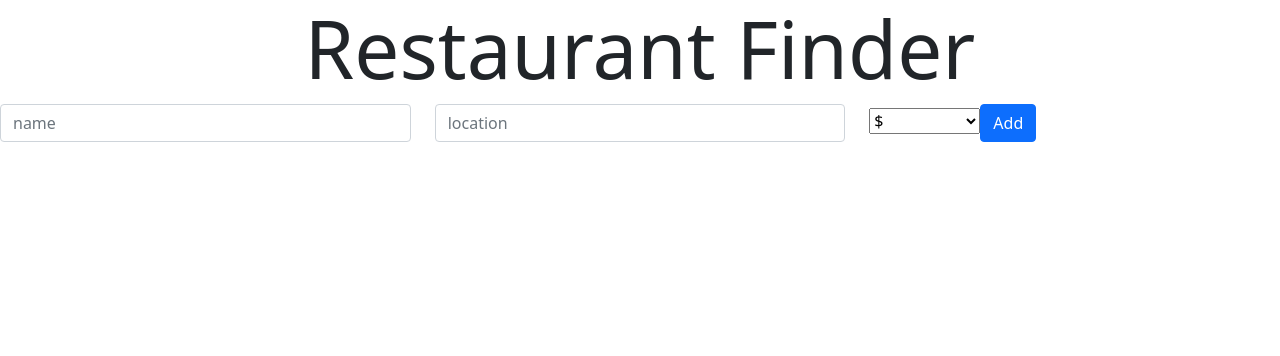
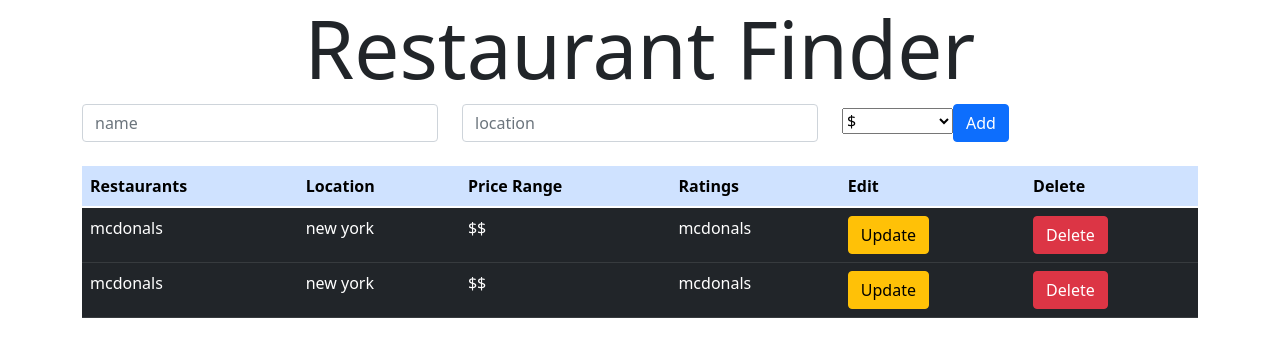
Before and after one commit to EvianTan/yelp, a React (Create React App) app in the folder client/: page / in a window 1280 px wide. Shown: the top 356 px of the page. Built offline with nearby package versions, Linux system fonts and the light colour scheme; no server answers.

Commit message:
routes from react to express

```diff
--- a/client/package.json
+++ b/client/package.json
@@ -6,6 +6,7 @@
     "@testing-library/jest-dom": "^5.16.2",
     "@testing-library/react": "^12.1.3",
     "@testing-library/user-event": "^13.5.0",
+    "axios": "^0.26.0",
     "react": "^17.0.2",
     "react-dom": "^17.0.2",
     "react-router-dom": "^6.2.1",
--- a/client/src/App.jsx
+++ b/client/src/App.jsx
@@ -1,11 +1,14 @@
 import React from 'react';
 import {BrowserRouter, Routes, Route} from "react-router-dom";
+import { RestaurantsContextProvider } from './context/RestaurantsContext';
 import Home from './routes/Home';
 import RestaurantDetailPage from './routes/RestaurantDetailPage';
 import UpdatePage from './routes/UpdatePage';
 
 const App = () => {
     return (
+        <RestaurantsContextProvider>
+            <div className='container'>
                 <BrowserRouter>
                     <Routes>
                         <Route path="/" element={<Home />}></Route>
@@ -13,6 +16,8 @@ const App = () => {
                         <Route path="/restaurants/:id" element={<RestaurantDetailPage />}></Route>
                     </Routes>
                 </BrowserRouter>
+            </div>
+        </RestaurantsContextProvider>
     );
 }
 
--- /dev/null
+++ b/client/src/apis/RestaurantFinder.js
@@ -0,0 +1,5 @@
+import axios from "axios";
+
+export default axios.create({
+    baseURL: "http://localhost:5000/api/v1/restaurants"
+});
--- a/client/src/components/RestaurantList.jsx
+++ b/client/src/components/RestaurantList.jsx
@@ -0,0 +1,51 @@
+import React, {useEffect} from 'react'
+import RestaurantFinder from '../apis/RestaurantFinder'
+
+const RestaurantList = () => {
+
+    useEffect(async () => {
+        try {
+            const response = await RestaurantFinder.get("/");
+            console.log(response);
+        } catch (error) {
+            console.log(error);
+        }
+    },[])
+
+  return (
+    <div className='list-group'>
+        <table className="table table-hover table-dark">
+            <thead>
+                <tr className="table-primary">
+                    <th scope='col'>Restaurants</th>
+                    <th scope='col'>Location</th>
+                    <th scope='col'>Price Range</th>
+                    <th scope='col'>Ratings</th>
+                    <th scope='col'>Edit</th>
+                    <th scope='col'>Delete</th>
+                </tr>
+            </thead>
+            <tbody>
+                <tr>
+                    <td>mcdonals</td>
+                    <td>new york</td>
+                    <td>$$</td>
+                    <td>mcdonals</td>
+                    <td><button className="btn btn-warning">Update</button></td>
+                    <td><button className="btn btn-danger">Delete</button></td>
+                </tr>
+                <tr>
+                    <td>mcdonals</td>
+                    <td>new york</td>
+                    <td>$$</td>
+                    <td>mcdonals</td>
+                    <td><button className="btn btn-warning">Update</button></td>
+                    <td><button className="btn btn-danger">Delete</button></td>
+                </tr>
+            </tbody>
+        </table>
+    </div>
+  )
+}
+
+export default RestaurantList
--- /dev/null
+++ b/client/src/context/RestaurantsContext.js
@@ -0,0 +1,13 @@
+import React, {useState, createContext} from "react";
+
+export const RestaurantsContext = createContext();
+
+export const RestaurantsContextProvider = (props) => {
+    const [restaurants, setRestaurants] = useState([]);
+
+    return (
+        <RestaurantsContext.Provider value={{restaurants, setRestaurants}}>
+            {props.children}
+        </RestaurantsContext.Provider>
+    );
+};
--- a/client/src/routes/Home.jsx
+++ b/client/src/routes/Home.jsx
@@ -1,12 +1,14 @@
 import React from 'react'
 import AddRestaurant from '../components/AddRestaurant'
 import Header from '../components/Header'
+import RestaurantList from '../components/RestaurantList'
 
 function Home() {
   return (
     <div>
         <Header />
         <AddRestaurant />
+        <RestaurantList />
     </div>
   )
 }
```
Also changed, not shown: 2 other files (tests, documents, lock files or other folders). Lines whose indentation alone changed are shown as unchanged.
